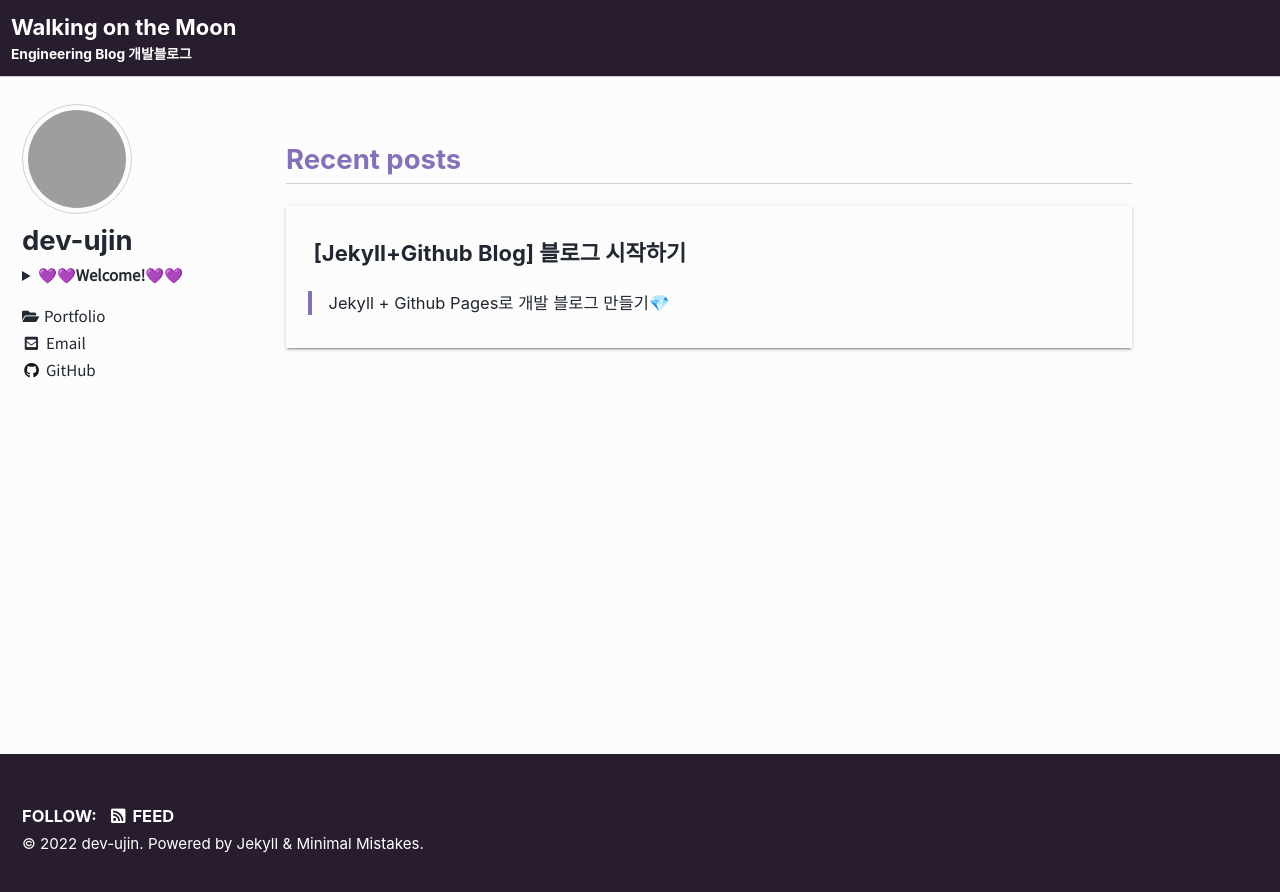
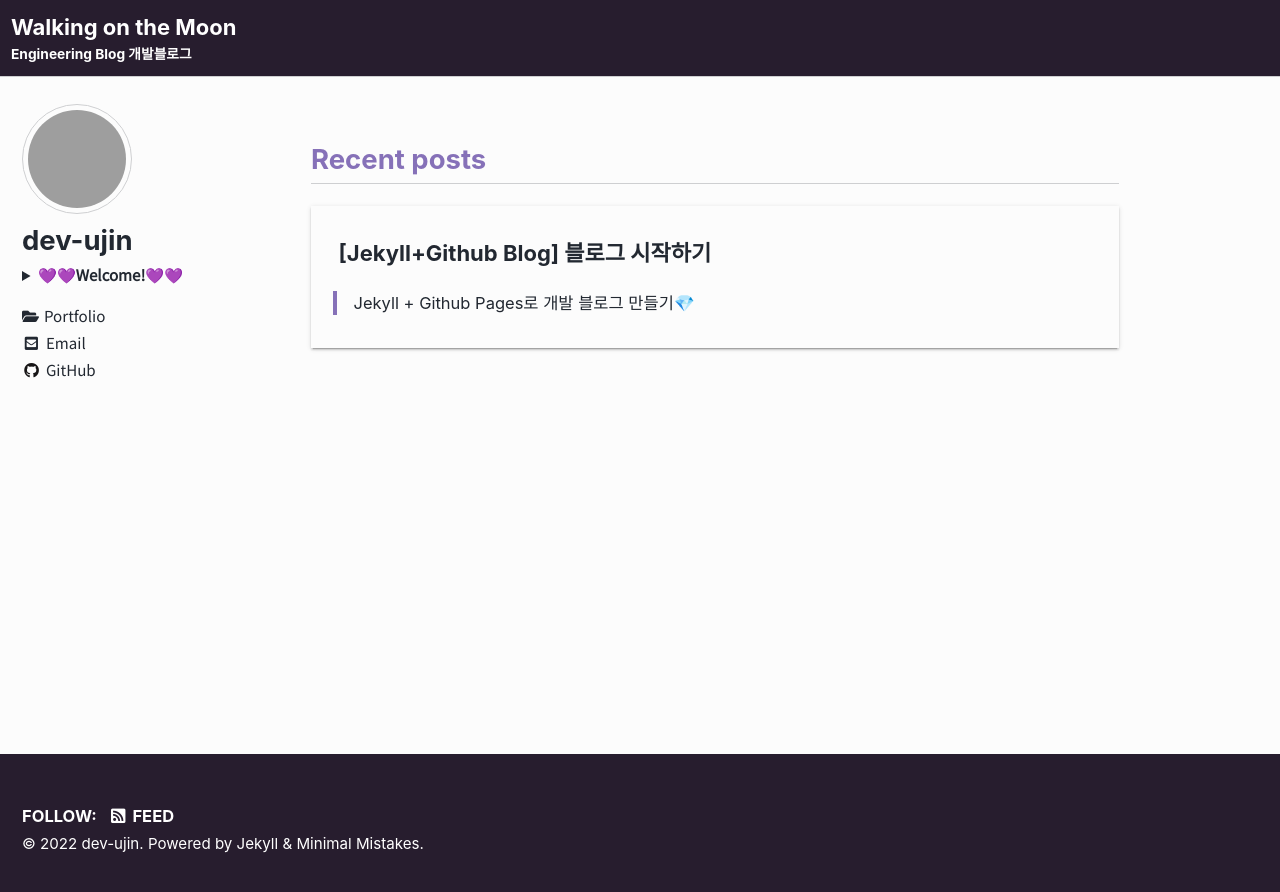
Before and after one commit to devyoujin/devyoujin.github.io, a Jekyll site: the page built from index.markdown, in a window 1280 px wide. Shown: the top 892 px of the page. Built offline with Jekyll 4.4.1, drawn with Linux system fonts in a browser that asks for light colours; cached includes are drawn as plain includes; some web fonts are replaced; the list of posts is cut into pages by our own code; grey boxes are pictures that could not be loaded.

Commit message:
feat: change width of page content

```diff
--- a/_sass/minimal-mistakes/skins/_custom.scss
+++ b/_sass/minimal-mistakes/skins/_custom.scss
@@ -39,9 +39,9 @@ $info-color: #7bcfc8 !default;
 }
 
 /* grid */
-$right-sidebar-width-narrow: 175px !default;
-$right-sidebar-width: 275px !default;
-$right-sidebar-width-wide: 375px !default;
+$right-sidebar-width-narrow: 200px !default;
+$right-sidebar-width: 300px !default;
+$right-sidebar-width-wide: 400px !default;
 
 /* other */
 $border-radius: 0.3rem !default;
```
